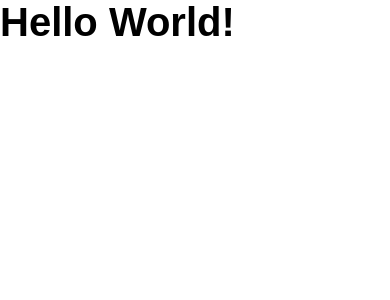
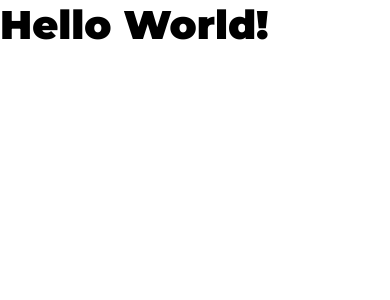
Before and after one commit to jpcchaves/strapi-landing-page, a React (Create React App) app in the folder frontend-react/: page / in a window 390 px wide. Shown: the top 300 px of the page. Built offline with nearby package versions, Linux system fonts and the light colour scheme.

Commit message:
title responsiveness added

```diff
--- a/frontend-react/public/index.html
+++ b/frontend-react/public/index.html
@@ -1,14 +1,23 @@
 <!DOCTYPE html>
-<html lang="en">
+<html lang="pt-BR">
   <head>
     <meta charset="utf-8" />
     <link rel="icon" href="%PUBLIC_URL%/favicon.ico" />
+    <link
+      href="https://fonts.googleapis.com/css2?family=Montserrat:ital,wght@0,900;1,900&family=Open+Sans:ital,wght@0,400;0,700;1,400;1,700&display=swap"
+      rel="stylesheet"
+    />
+    <link
+      rel="stylesheet"
+      href="https://fonts.googleapis.com/css2?family=Montserrat:ital,wght@0,900;1,900&family=Open+Sans:ital,wght@0,400;0,700;1,400;1,700&display=swap"
+    />
     <meta name="viewport" content="width=device-width, initial-scale=1" />
     <meta name="theme-color" content="#000000" />
     <meta
       name="description"
       content="Web site created using create-react-app"
     />
+
     <link rel="apple-touch-icon" href="%PUBLIC_URL%/logo192.png" />
     <!--
       manifest.json provides metadata used when your web app is installed on a
@@ -24,6 +33,7 @@
       work correctly both with client-side routing and a non-root public URL.
       Learn how to configure a non-root public URL by running `npm run build`.
     -->
+
     <title>React App</title>
   </head>
   <body>
--- a/frontend-react/src/components/Heading/styles.js
+++ b/frontend-react/src/components/Heading/styles.js
@@ -12,12 +12,13 @@
   `,
   huge: (theme) => css`
     font-size: ${theme.fonts.sizes.xhuge};
+    ${mediaFont(theme)}
   `,
 };
 
 const mediaFont = (theme) => css`
   @media ${theme.media.lteMedium} {
-    font-size: ${theme.fonts.sizes.huge};
+    font-size: ${theme.fonts.sizes.xlarge};
   }
 `;
 
--- a/frontend-react/src/styles/global-styles.js
+++ b/frontend-react/src/styles/global-styles.js
@@ -2,7 +2,6 @@
 
 export const GlobalStyles = createGlobalStyle`
 
-@import url('https://fonts.googleapis.com/css2?family=Montserrat:ital,wght@0,900;1,900&family=Open+Sans:ital,wght@0,400;0,700;1,400;1,700&display=swap');
 
 
 *{
```
